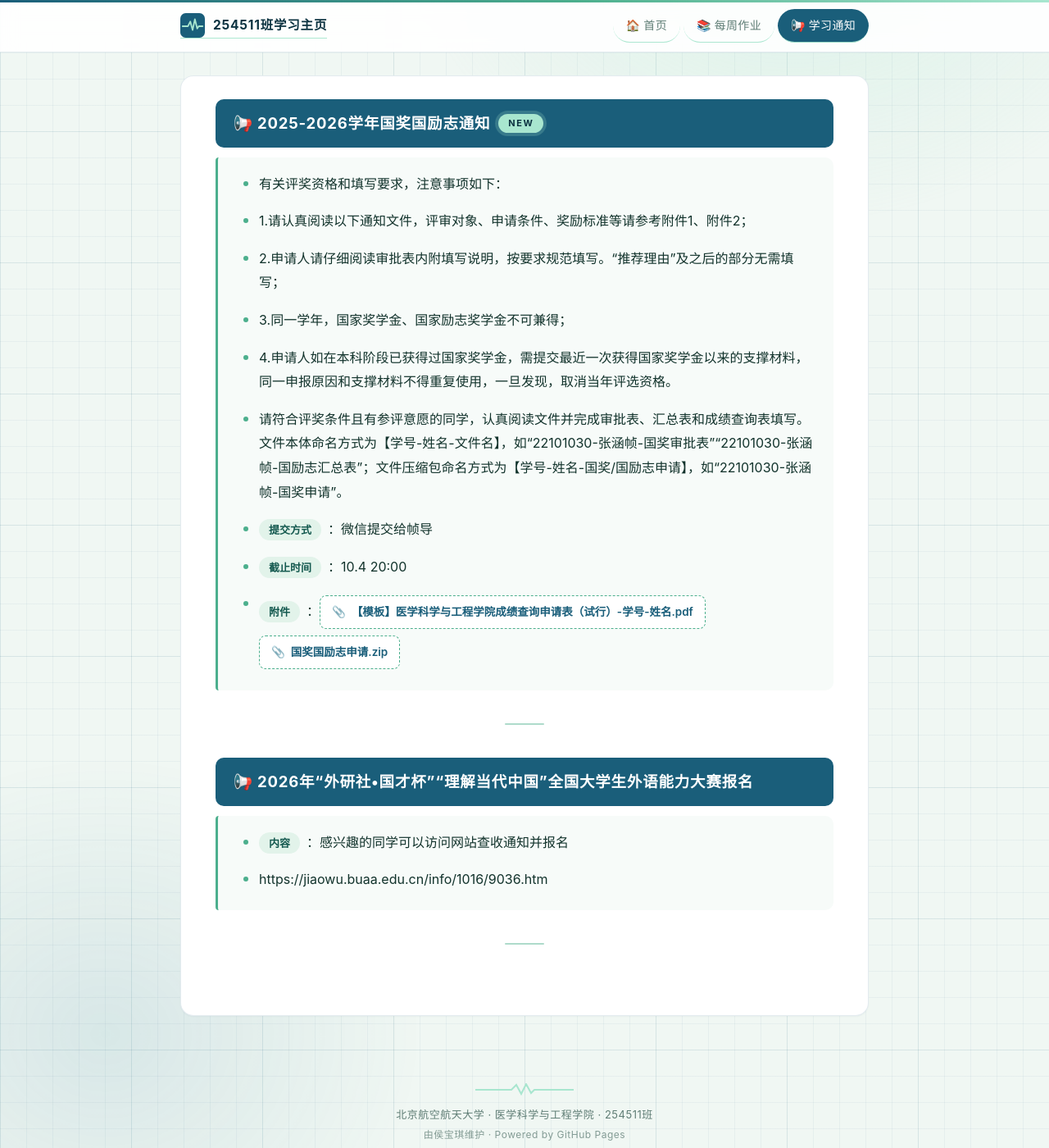
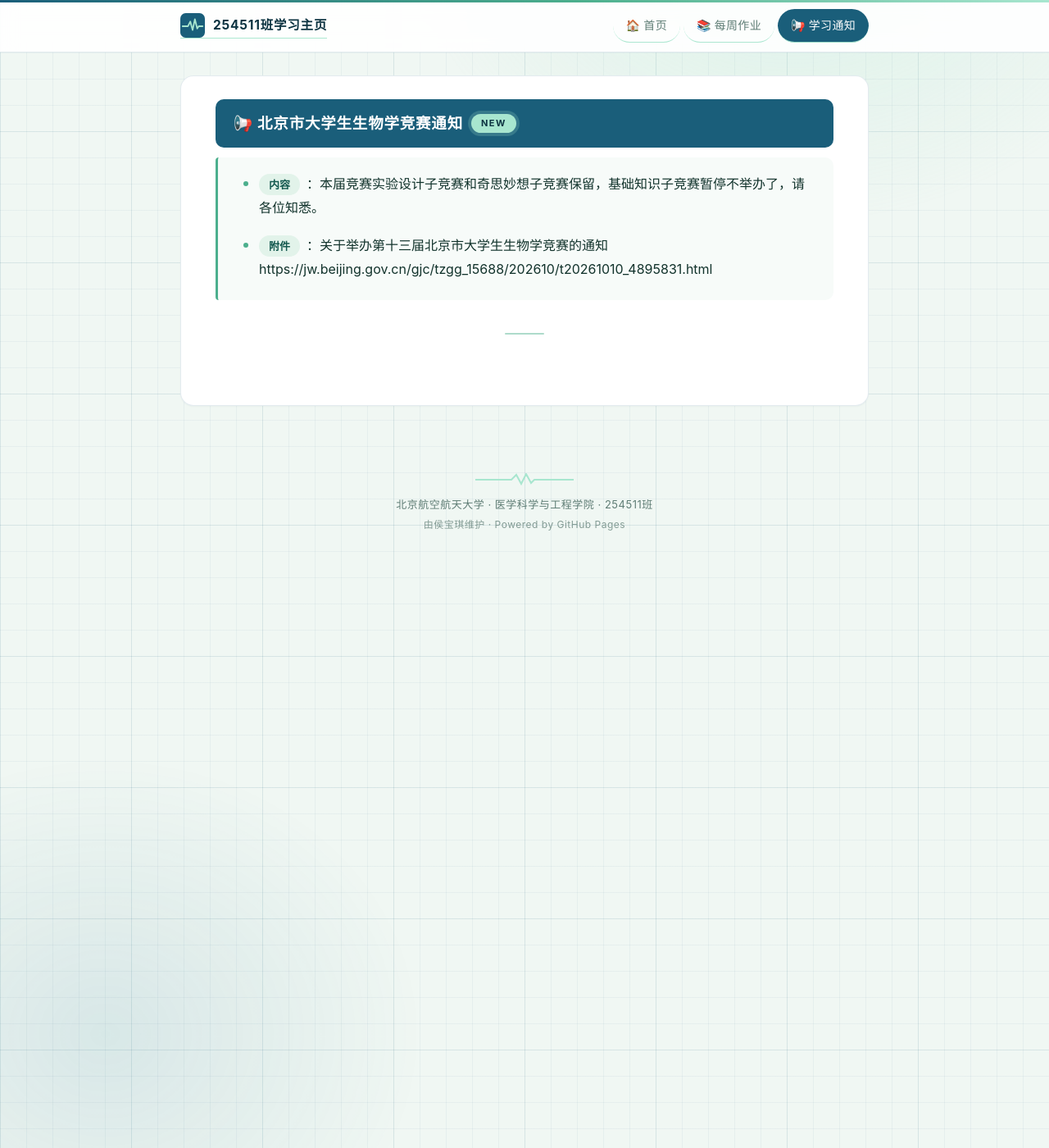
Before and after one commit to BertAGT/254511-Notifications, a Jekyll site: the page built from notices.md, in a window 1280 px wide and 1400 px high. Shown: the whole window at 82% size. Built offline with Jekyll 4.4.1, drawn with Linux system fonts in a browser that asks for light colours.

Commit message:
Update notices.md

```diff
--- a/notices.md
+++ b/notices.md
@@ -4,21 +4,8 @@ title: 学习通知
 nav: notices
 ---
 
-# 📢 2025-2026学年国奖国励志通知 **NEW**
-- 有关评奖资格和填写要求，注意事项如下：
-- 1.请认真阅读以下通知文件，评审对象、申请条件、奖励标准等请参考附件1、附件2；
-- 2.申请人请仔细阅读审批表内附填写说明，按要求规范填写。“推荐理由”及之后的部分无需填写；
-- 3.同一学年，国家奖学金、国家励志奖学金不可兼得；
-- 4.申请人如在本科阶段已获得过国家奖学金，需提交最近一次获得国家奖学金以来的支撑材料，同一申报原因和支撑材料不得重复使用，一旦发现，取消当年评选资格。
-- 请符合评奖条件且有参评意愿的同学，认真阅读文件并完成审批表、汇总表和成绩查询表填写。文件本体命名方式为【学号-姓名-文件名】，如“22101030-张涵帧-国奖审批表”“22101030-张涵帧-国励志汇总表”；文件压缩包命名方式为【学号-姓名-国奖/国励志申请】，如“22101030-张涵帧-国奖申请”。
-- **提交方式**：微信提交给帧导
-- **截止时间**：10.4 20:00
-- **附件**：[【模板】医学科学与工程学院成绩查询申请表（试行）-学号-姓名.pdf](https://github.com/user-attachments/files/32999375/-.-.pdf)[国奖国励志申请.zip](https://github.com/user-attachments/files/32999373/default.zip)
+# 📢 北京市大学生生物学竞赛通知 **NEW**
+- **内容**：本届竞赛实验设计子竞赛和奇思妙想子竞赛保留，基础知识子竞赛暂停不举办了，请各位知悉。
+- **附件**：关于举办第十三届北京市大学生生物学竞赛的通知https://jw.beijing.gov.cn/gjc/tzgg_15688/202610/t20261010_4895831.html
 
 ---
-
-# 📢 2026年“外研社•国才杯”“理解当代中国”全国大学生外语能力大赛报名
-- **内容**：感兴趣的同学可以访问网站查收通知并报名
-- https://jiaowu.buaa.edu.cn/info/1016/9036.htm
-
----
```
